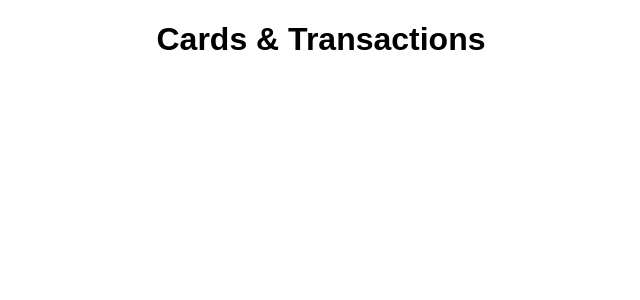
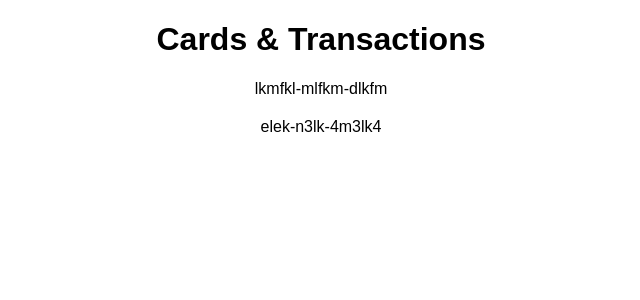
Before and after one commit to kaschief/react-cards-transactions, a React (Create React App) app: page / in a window 1280 px wide. Shown: the top 300 px of the page, without its empty margins (319-959 px from the left). Built offline with nearby package versions, Linux system fonts and the light colour scheme.

Commit message:
a/c functionality in place

```diff
--- a/src/App.tsx
+++ b/src/App.tsx
@@ -1,10 +1,107 @@
-import React from "react";
+import React, { useEffect } from "react";
 import "./styles.css";
 
+import { actionCreators, AppDispatch } from "./state/index";
+import { bindActionCreators } from "redux";
+import { useAppDispatch, useAppSelector } from "./state/hooks";
+import { cards } from "./ApiClient/data/cards";
+import { transactions } from "./ApiClient/data/transactions";
+
 export default function App() {
+  const cardsFromState = useAppSelector((state) => state.cards);
+  const transactionsFromState = useAppSelector((state) => state.transactions);
+
+  const dispatch: AppDispatch = useAppDispatch();
+  const {
+    setCards,
+    selectCard,
+    setActiveTransactionsId,
+    setTransactions,
+    setFilterTerm,
+    setIsFiltered,
+    getFilteredTransactions,
+  } = bindActionCreators(actionCreators, dispatch);
+
+  useEffect(() => {
+    setCards(cards);
+    setTransactions(transactions);
+    // eslint-disable-next-line react-hooks/exhaustive-deps
+  }, []);
+
+  const handleChange = (e: React.FormEvent<HTMLInputElement>): void => {
+    const filterTerm = e.currentTarget.value;
+    const filterStatus = filterTerm.length !== 0;
+    setFilterTerm(filterTerm);
+    setIsFiltered(filterStatus);
+    getFilteredTransactions();
+  };
+
   return (
     <div className="App">
       <h1>Cards & Transactions</h1>
+
+      {cardsFromState.cards.map(
+        (
+          card
+        ): React.DetailedHTMLProps<
+          React.HTMLAttributes<HTMLDivElement>,
+          HTMLDivElement
+        > => {
+          return (
+            <div
+              style={{ cursor: "pointer", margin: "20px" }}
+              onClick={(event) => {
+                if (card.id === transactionsFromState.activeTransactionsID)
+                  return;
+                selectCard(card.id);
+                setActiveTransactionsId(card.id);
+                setIsFiltered(false);
+                getFilteredTransactions();
+                setFilterTerm("");
+              }}
+              key={card.id}
+            >
+              {card.id}
+            </div>
+          );
+        }
+      )}
+
+      {transactionsFromState.activeTransactionsID && (
+        <input
+          type="text"
+          name="input"
+          value={transactionsFromState.filterTerm}
+          onChange={handleChange}
+        />
+      )}
+
+      {transactionsFromState.filteredTransactions.map(
+        (transaction): JSX.Element => {
+          let { id, amount, description } = transaction;
+          return (
+            <div
+              key={id}
+              style={{
+                display: "flex",
+                margin: "0 auto",
+                width: "100%",
+                justifyContent: "center",
+              }}
+            >
+              <p style={{ alignSelf: "center", margin: "0 auto" }}>
+                Transaction: {id}
+              </p>
+              <p style={{ alignSelf: "center", margin: "0 auto" }}>
+                Amount: {amount}
+              </p>
+              <p style={{ alignSelf: "center", margin: "0 auto" }}>
+                Description: {description}
+              </p>
+            </div>
+          );
+        }
+      )}
     </div>
   );
 }
```
